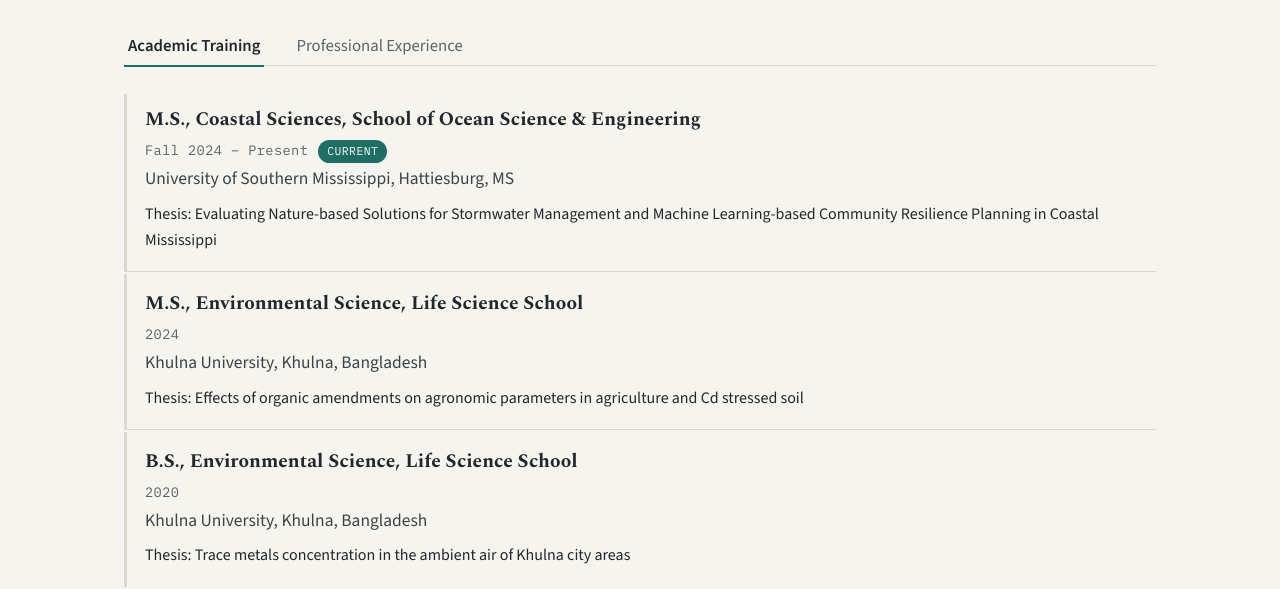
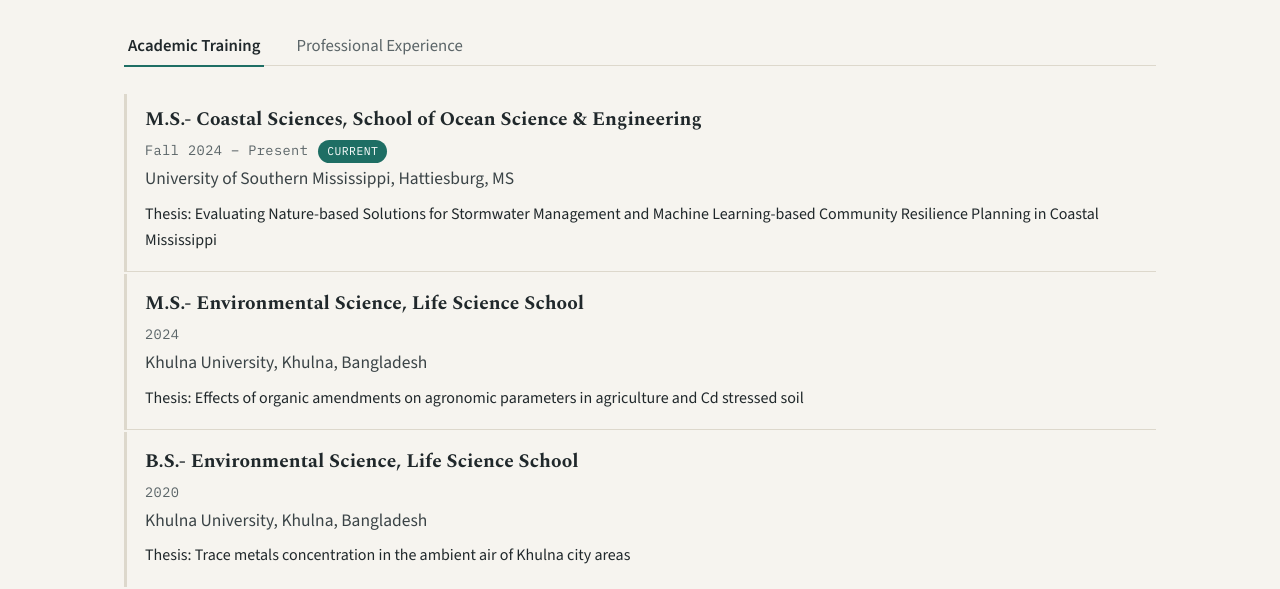
Before and after one commit to Shahinur-Rahman-web/Shahinur-Rahman-web.github.io, a Jekyll site: the page built from background.md, in a window 1280 px wide and 987 px high. Shown: the part 246-835 px from the top of the window. Built offline with Jekyll 4.4.1, drawn with Linux system fonts in a browser that asks for light colours.

Commit message:
Update background.md

```diff
--- a/background.md
+++ b/background.md
@@ -25,7 +25,7 @@
 <div class="tab-panel" id="education">
 
 <div class="entry">
-<div class="entry-head"><h3>M.S., Coastal Sciences, School of Ocean Science &amp; Engineering</h3><span class="entry-meta mono">Fall 2024 – Present<span class="badge-current">CURRENT</span></span></div>
+<div class="entry-head"><h3>M.S.- Coastal Sciences, School of Ocean Science &amp; Engineering</h3><span class="entry-meta mono">Fall 2024 – Present<span class="badge-current">CURRENT</span></span></div>
 <div class="meta">University of Southern Mississippi, Hattiesburg, MS</div>
 
 Thesis: Evaluating Nature-based Solutions for Stormwater Management and Machine Learning-based Community Resilience Planning in Coastal Mississippi
@@ -33,7 +33,7 @@
 </div>
 
 <div class="entry">
-<div class="entry-head"><h3>M.S., Environmental Science, Life Science School</h3><span class="entry-meta mono">2024</span></div>
+<div class="entry-head"><h3>M.S.- Environmental Science, Life Science School</h3><span class="entry-meta mono">2024</span></div>
 <div class="meta">Khulna University, Khulna, Bangladesh</div>
 
 Thesis: Effects of organic amendments on agronomic parameters in agriculture and Cd stressed soil
@@ -41,7 +41,7 @@
 </div>
 
 <div class="entry">
-<div class="entry-head"><h3>B.S., Environmental Science, Life Science School</h3><span class="entry-meta mono">2020</span></div>
+<div class="entry-head"><h3>B.S.- Environmental Science, Life Science School</h3><span class="entry-meta mono">2020</span></div>
 <div class="meta">Khulna University, Khulna, Bangladesh</div>
 
 Thesis: Trace metals concentration in the ambient air of Khulna city areas
```
